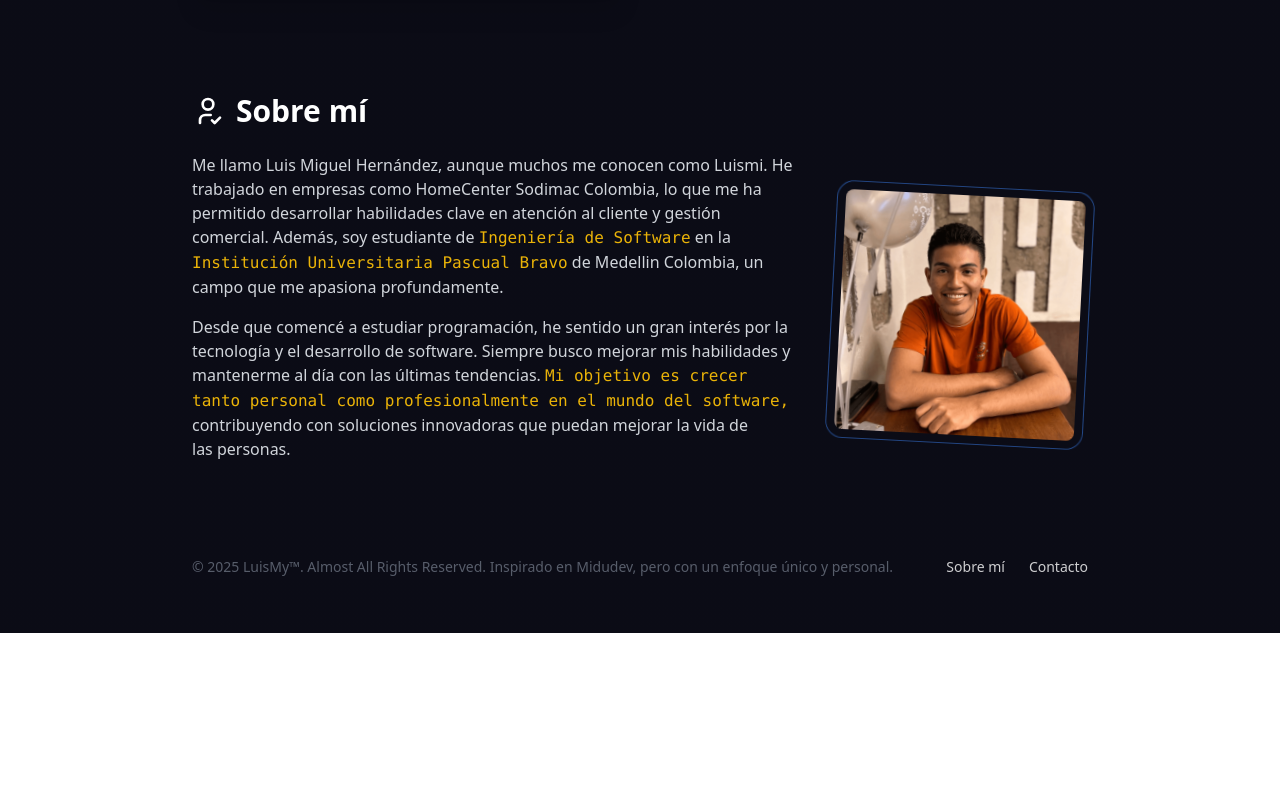
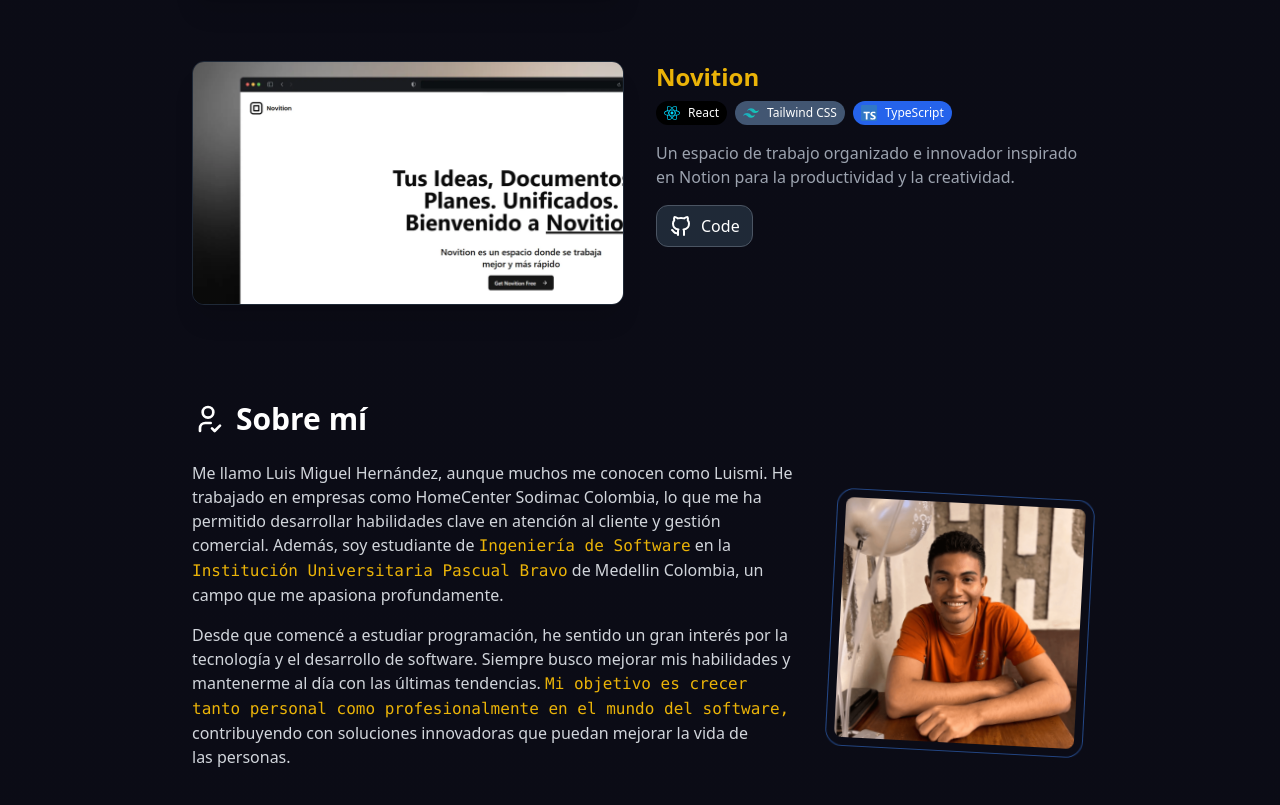
Before and after one commit to LuisMy1715Y/portafolio.web, an Astro site: page / in a window 1280 px wide. Shown: the part 2491-3296 px from the top of the page. Before the commit the page ends 3124 px from the top, so only its background shows below. Built offline with nearby package versions, Linux system fonts and the light colour scheme; Astro itself is replaced by a stand-in of ours; some packages are replaced by stand-ins of ours.

Commit message:
Actualization

```diff
--- a/package.json
+++ b/package.json
@@ -12,7 +12,7 @@
   "dependencies": {
     "@astrojs/check": "^0.9.3",
     "@astrojs/tailwind": "^6.0.0",
-    "@astrojs/vercel": "^8.1.1",
+    "@astrojs/vercel": "^8.0.4",
     "@fontsource-variable/onest": "^5.2.5",
     "@vercel/analytics": "^1.5.0",
     "@vercel/speed-insights": "^1.2.0",
@@ -20,6 +20,6 @@
     "typescript": "^5.5.4"
   },
   "devDependencies": {
-    "astro": "^5.4.2"
+    "astro": "^5.5.5"
   }
 }
--- a/src/components/Projects.astro
+++ b/src/components/Projects.astro
@@ -41,6 +41,15 @@
     github: "https://github.com/LuisMy1715Y/portafolio.web",
     image: "/projects/porfolio.webp",
     tags: [TAGS.ASTRO, TAGS.TAILWIND],
+    link: "",
+  },
+  {
+    title: "Novition",
+    description:
+      "Un espacio de trabajo organizado e innovador inspirado en Notion para la productividad y la creatividad.",
+    github: "https://github.com/LuisMy1715Y/novition",
+    image: "/projects/novition.webp",
+    tags: [TAGS.REACT, TAGS.TAILWIND, TAGS.TYPESCRIPT],
     link: "",
   },
 ];
```
Also changed, not shown: public/projects/novition.webp (added), 1 other file.
